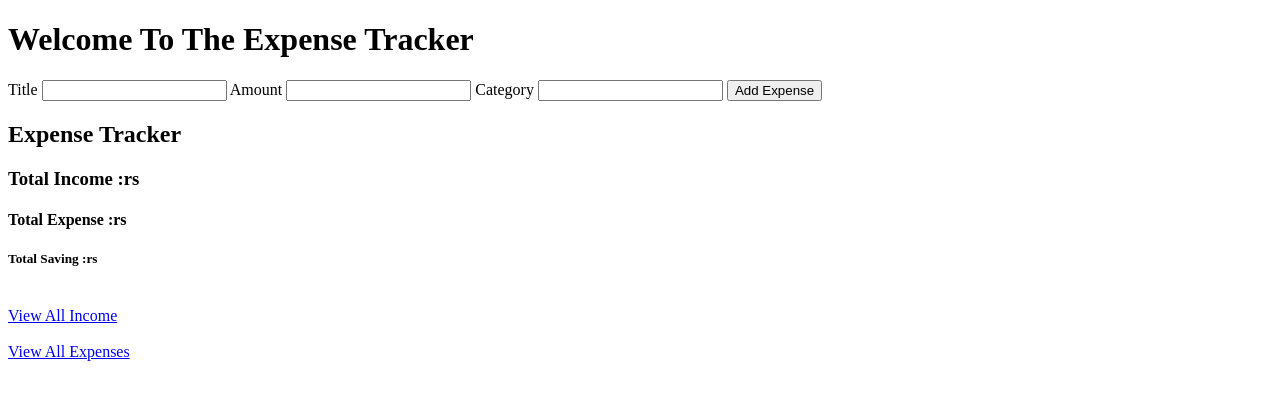
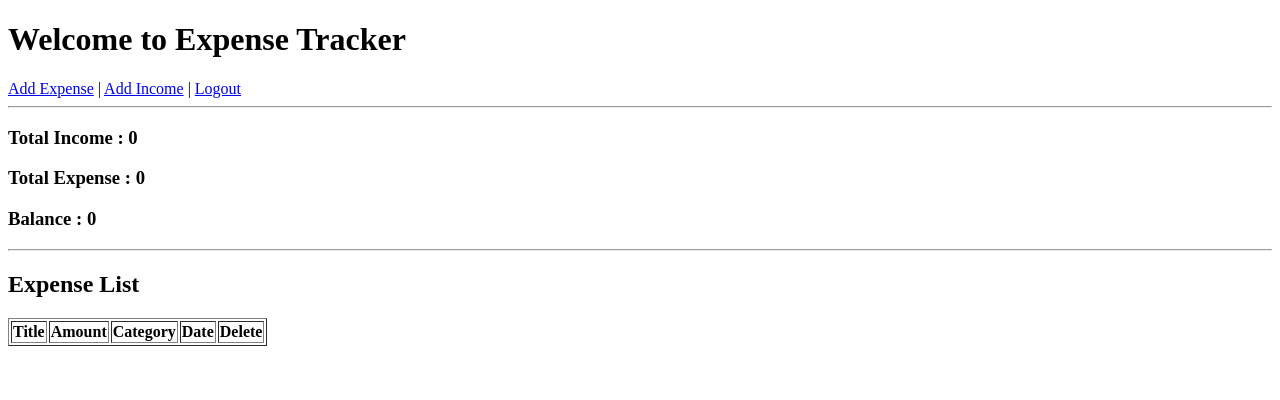
Before and after one commit to mv1674702-bit/PERSONAL_EXPENSE_MANAGER, a Django app: page /home in a window 1280 px wide. Shown: the top 400 px of the page. Run offline with Django 5.2, Linux system fonts and the light colour scheme; a user stored in the database is signed in; data comes from the database, SQL or seed files in the repository; both versions use the stored data as it was after the commit; lists and menus that the app fills with data are empty.

Commit message:
project completed

```diff
--- a/Personal_Expense_Tracker/petapp/templates/expense.html
+++ b/Personal_Expense_Tracker/petapp/templates/expense.html
@@ -15,6 +15,11 @@
         <input type="number" name="amount">
         <label> Category </label>
         <input type="text" name="category">
+        <label for=""> Date </label>
+        <input type="date" name="date">
         <button type="submit"> Save Expense </button>
+    </form>
+    <br>
+    <a href="{% url "home" %}"> Home</a>
 </body>
 </html>
--- a/Personal_Expense_Tracker/petapp/templates/home.html
+++ b/Personal_Expense_Tracker/petapp/templates/home.html
@@ -1,29 +1,55 @@
 <!DOCTYPE html>
-<html lang="en">
+<html>
 <head>
-    <meta charset="UTF-8">
-    <meta name="viewport" content="width=device-width, initial-scale=1.0">
-    <title>Expense Tracker</title>
+    <title>Home</title>
 </head>
+
 <body>
-    <h1> Welcome To The Expense Tracker</h1>
-    <form action="" method="post">
-        {% csrf_token %}
-        <label> Title </label>
-        <input type="text" name="title">
-        <label> Amount </label>
-        <input type="number" name="amount">
-        <label> Category </label>
-        <input type="text" name="category">
-        <button type="submit"> Add Expense </button>
-    </form>
-    <h2>Expense Tracker </h2>
-    <h3> Total Income :rs {{ income }} </h3>
-    <h4> Total Expense :rs {{ expense }} </h4>
-    <h5> Total Saving :rs {{ saving }} </h5>
-    <br>
-    <a href="{% url "income" %}"> View All Income </a>
-    <br><br>
-    <a href="{% url "expense" %}"> View All Expenses </a>
+
+<h1>Welcome to Expense Tracker</h1>
+
+<a href="{% url "expense" %}">Add Expense</a> |
+<a href="{% url "income" %}">Add Income</a> |
+<a href="{% url "logout" %}">Logout</a>
+
+<hr>
+
+<h3>Total Income : {{total_income}}</h3>
+<h3>Total Expense : {{total_expense}}</h3>
+<h3>Balance : {{balance}}</h3>
+
+<hr>
+
+<h2>Expense List</h2>
+
+<table border="1">
+
+<tr>
+<th>Title</th>
+<th>Amount</th>
+<th>Category</th>
+<th>Date</th>
+<th>Delete</th>
+</tr>
+
+{% for expense in expenses %}
+
+<tr>
+
+<td>{{expense.title}}</td>
+<td>{{expense.amount}}</td>
+<td>{{expense.category}}</td>
+<td>{{expense.date}}</td>
+
+<td>
+<a href="{% url "deleteExpense" expense.id %}">Delete</a>
+</td>
+
+</tr>
+
+{% endfor %}
+
+</table>
+
 </body>
 </html>
--- a/Personal_Expense_Tracker/petapp/templates/income.html
+++ b/Personal_Expense_Tracker/petapp/templates/income.html
@@ -13,6 +13,8 @@
         <input type="text" name="source">
         <label for=""> Amount </label>
         <input type="number" name="amount">
+        <label for=""> Date </label>
+        <input type="date" name="date">
         <button type="submit"> Save Income </button>
     </form>
 </body>
--- a/Personal_Expense_Tracker/petapp/urls.py
+++ b/Personal_Expense_Tracker/petapp/urls.py
@@ -1,10 +1,12 @@
 from django.urls import path
-from petapp.views import home, login_view, registration, expense, income, deleteExpense, logout_view
+from . import views
+from .views import home, expense, income, displayExpense, deleteExpense, registration, login_view, logout_view
 urlpatterns=[
     path('home', home ,name='home'),
     path('expense', expense, name='expense'),
     path('income', income, name='income'),
-    path('delete/<int:id>', deleteExpense, name='delete'),
+    path('delete/<int:id>/', views.deleteExpense, name='deleteExpense'),
+    path('displayexpense', displayExpense, name='displayexpense'),
     path('', registration, name='reg'),
     path('login/', login_view, name='login'),
     path('logout/', logout_view, name='logout'),
--- a/Personal_Expense_Tracker/petapp/views.py
+++ b/Personal_Expense_Tracker/petapp/views.py
@@ -5,7 +5,6 @@ from django.contrib.auth.models import User
 from django.contrib.auth import authenticate, login, logout
 from django.contrib.auth.decorators import login_required
 from django.db.models import Sum
-from .models import Expense, Income
 # Create your views here.
 
 
@@ -37,9 +36,22 @@ def registration(request):
 def home(request):
 
     expenses = Expense.objects.filter(user=request.user)
-    incomes = Income.objects.filter(user=request.user)
+    income = Income.objects.filter(user=request.user)
 
-    return render(request, 'home.html', {'expenses': expenses, 'incomes': incomes})
+    total_expense = expenses.aggregate(Sum('amount'))['amount__sum'] or 0
+    total_income = income.aggregate(Sum('amount'))['amount__sum'] or 0
+
+    balance = total_income - total_expense
+
+    context={
+        'expenses': expenses,
+        'income': income,
+        'total_expense': total_expense,
+        'total_income': total_income,
+        'balance': balance
+    }
+
+    return render(request, 'home.html', context)
 
 @login_required
 def expense(request):
@@ -47,8 +59,9 @@ def expense(request):
         title = request.POST['title']
         amount = float(request.POST['amount'])
         category = request.POST['category']
+        date = request.POST['date']
 
-        expense = Expense.objects.create(user=request.user, title=title, amount=amount, category=category)
+        expense = Expense(user=request.user, title=title, amount=amount, category=category, date=date)
         expense.save()
 
         return redirect('home')
@@ -59,16 +72,23 @@ def income(request):
     if request.method == "POST":
         source = request.POST['source']
         amount = request.POST['amount']
+        date = request.POST['date']
 
-        income = Income(user=request.user, source=source, amount=amount)
+        income = Income(user=request.user, source=source, amount=amount, date=date)
         income.save()
 
         return redirect('home')
     return render(request,'income.html')
 
 @login_required
+def displayExpense(request):
+    expense = Expense.objects.filter(user=request.user)
+    return render(request, 'displayexpense.html', {'expense': expense})
+
+@login_required
 def deleteExpense(request, id):
     expense = Expense.objects.get(pk=id, user=request.user)
+
     expense.delete()
 
     return redirect('home')
```
Also changed, not shown: Personal_Expense_Tracker/db.sqlite3.
